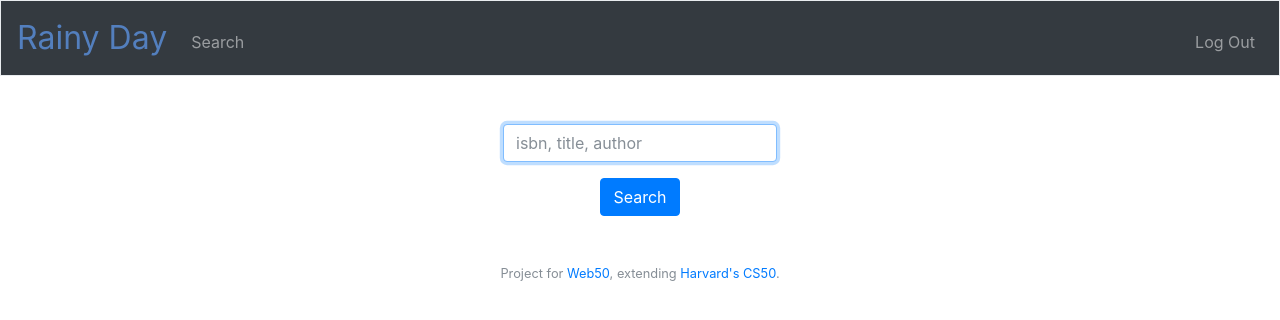
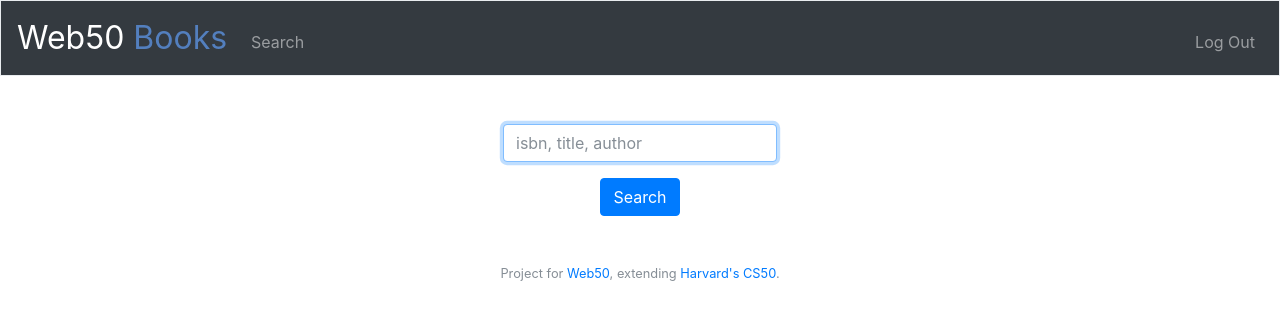
Before and after one commit to JiwoonKim/Book-review-website, a Flask app: page / in a window 1280 px wide. Shown: the top 320 px of the page. Run offline with Flask 2, Linux system fonts and the light colour scheme; the visitor is signed in with stand-in values (Sample User, id 1); some libraries are stand-ins or nearby versions.

Commit message:
Changed navbar titles

```diff
--- a/templates/layout.html
+++ b/templates/layout.html
@@ -9,11 +9,11 @@
         <script src="https://code.jquery.com/jquery-3.1.1.min.js"></script>
         <script src="https://cdnjs.cloudflare.com/ajax/libs/popper.js/1.12.3/umd/popper.min.js"></script>
         <script src="https://maxcdn.bootstrapcdn.com/bootstrap/4.0.0-beta.2/js/bootstrap.min.js"></script>
-        <title>WD50 Rainy Day: {% block title %}{% endblock %}</title>
+        <title>Web50 Books: {% block title %}{% endblock %}</title>
     </head>
     <body>
         <nav class="navbar navbar-expand-md navbar-dark bg-dark border">
-            <a class="navbar-brand" href="/"><span class="blue">Rainy</span> <span class="blue">Day</span></a>
+            <a class="navbar-brand" href="/"><span class="white">Web50</span> <span class="blue">Books</span></a>
             <button aria-controls="navbar" aria-expanded="false" aria-label="Toggle navigation" class="navbar-toggler" data-target="#navbar" data-toggle="collapse" type="button">
                 <span class="navbar-toggler-icon"></span>
             </button>
```
